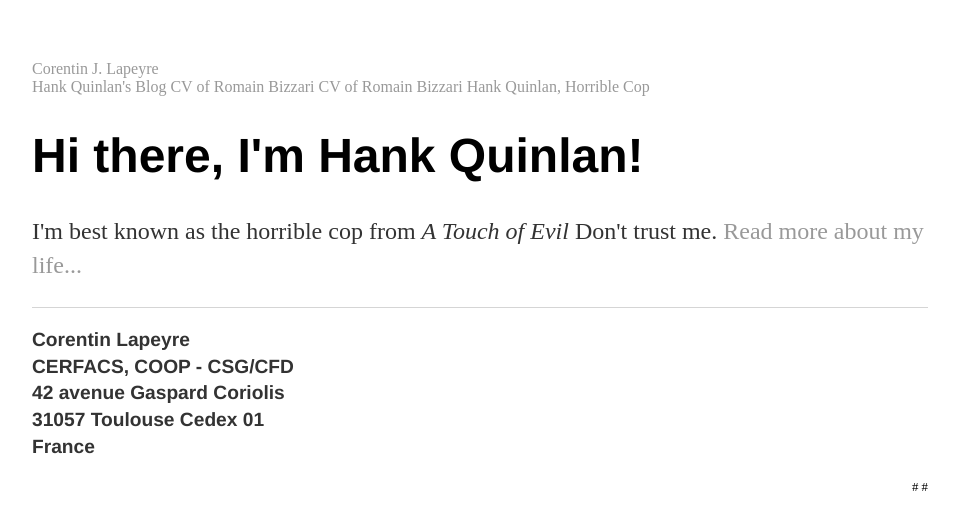
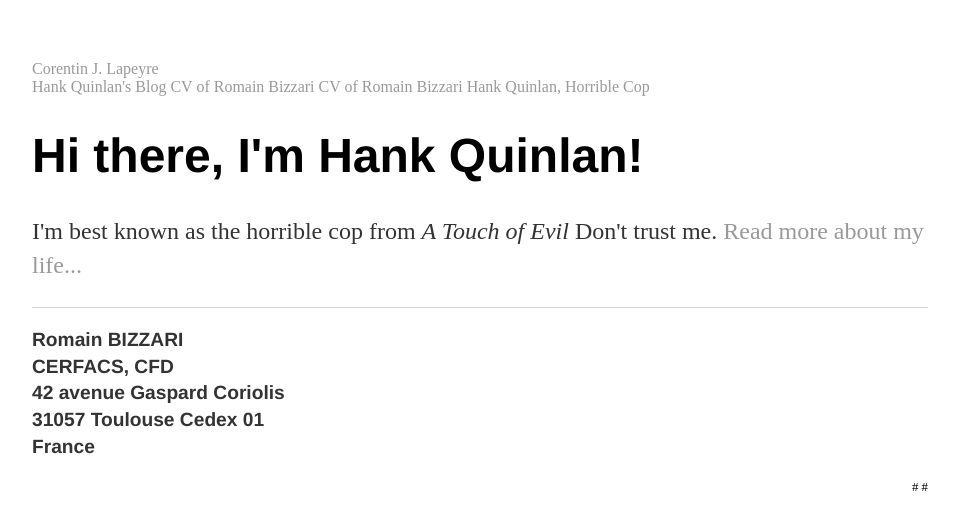
Before and after one commit to Rbizzari/rbizzari.github.io_old, a Jekyll site: the page built from index.html, in a window 1280 px wide. Shown: the top 530 px of the page, without its empty margins (160-1118 px from the left). Built offline with Jekyll 4.4.1, drawn with Linux system fonts in a browser that asks for light colours.

Commit message:
Update footer.html
adapt

```diff
--- a/_includes/footer.html
+++ b/_includes/footer.html
@@ -9,8 +9,8 @@
         <ul class="contact-list">
           <!--li>{{ site.title }}</li-->
           <p>
-            Corentin Lapeyre<br>
-            CERFACS, COOP - CSG/CFD<br>
+            Romain BIZZARI<br>
+            CERFACS, CFD <br>
             42 avenue Gaspard Coriolis<br>
             31057 Toulouse Cedex 01<br>
             France
```
